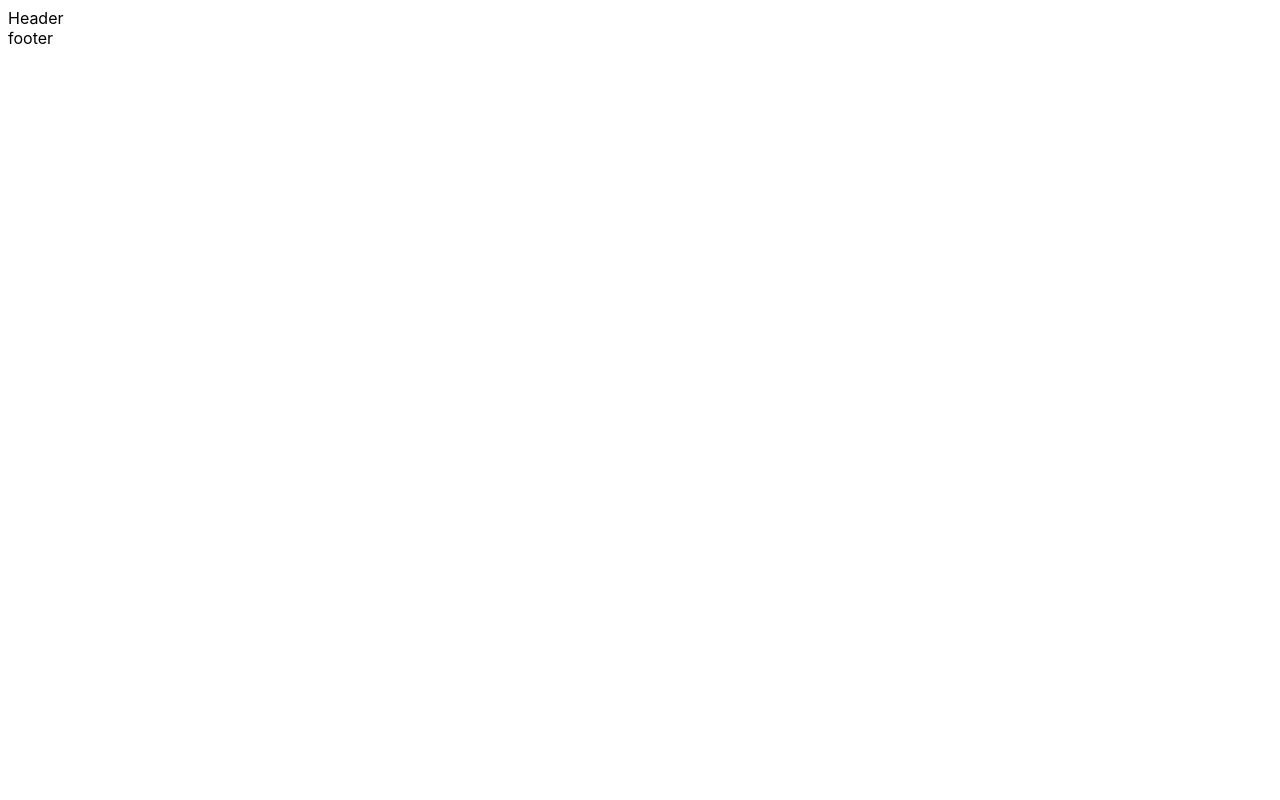
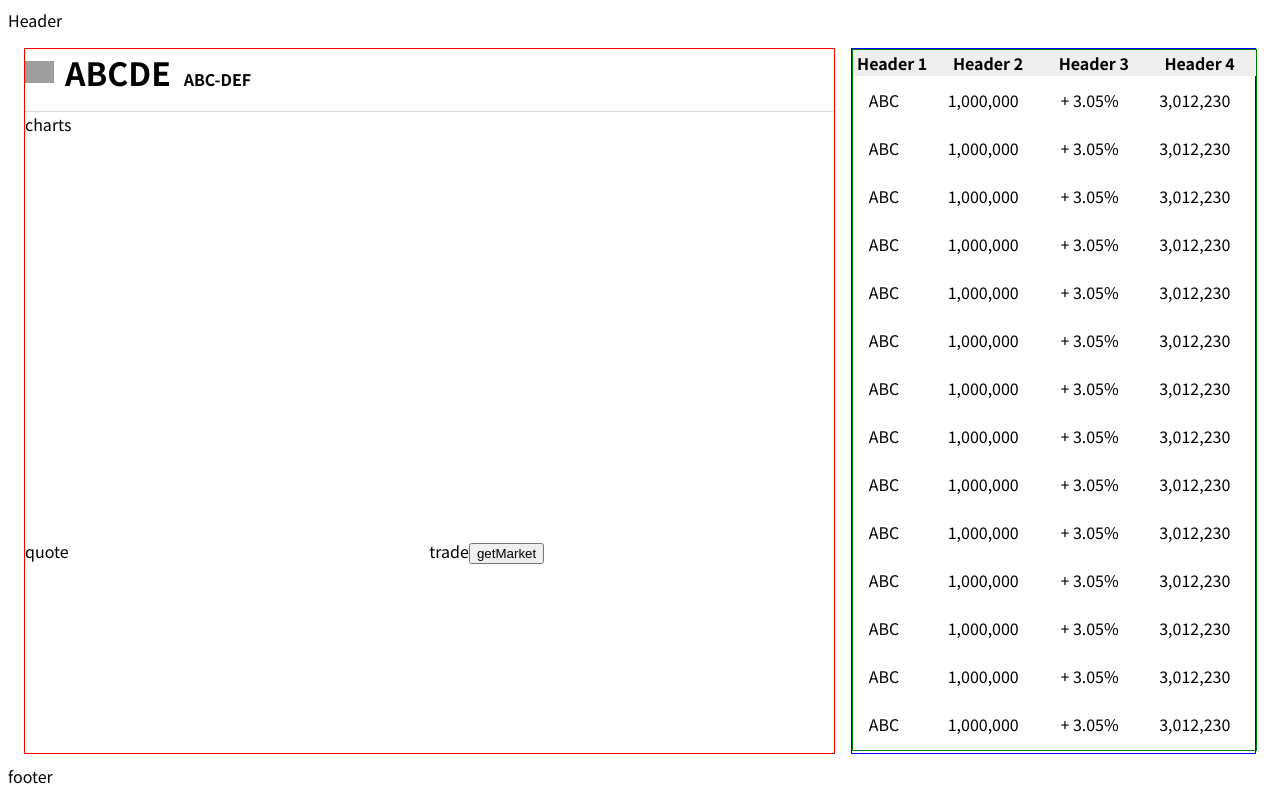
Before and after one commit to JoonSukCho/js-bit, a React (Create React App) app: page / in a window 1280 px wide. Built offline with nearby package versions, Linux system fonts and the light colour scheme; no server answers; grey boxes are pictures that could not be loaded.

Commit message:
feat: 레이아웃 구성

```diff
--- a/public/index.html
+++ b/public/index.html
@@ -15,6 +15,10 @@
       user's mobile device or desktop. See https://developers.google.com/web/fundamentals/web-app-manifest/
     -->
     <link rel="manifest" href="%PUBLIC_URL%/manifest.json" />
+    <link rel="preconnect" href="https://fonts.googleapis.com">
+    <link rel="preconnect" href="https://fonts.gstatic.com" crossorigin>
+    <link href="https://fonts.googleapis.com/css2?family=Noto+Sans+KR:wght@300;400;500;700&display=swap" rel="stylesheet">
+
     <!--
       Notice the use of %PUBLIC_URL% in the tags above.
       It will be replaced with the URL of the `public` folder during the build.
--- /dev/null
+++ b/src/components/CoinCharts.tsx
@@ -0,0 +1,7 @@
+import React from 'react';
+
+const CoinCharts = () => {
+  return <div>charts</div>;
+};
+
+export default CoinCharts;
--- /dev/null
+++ b/src/components/CoinQuote.tsx
@@ -0,0 +1,7 @@
+import React from 'react';
+
+const CoinQuote = () => {
+  return <div>quote</div>;
+};
+
+export default CoinQuote;
--- /dev/null
+++ b/src/components/CoinSummary.tsx
@@ -0,0 +1,34 @@
+import React from 'react';
+import styled from 'styled-components';
+
+const CoinSummary = () => {
+  return (
+    <Container>
+      <CoinName>
+        ABCDE<CoinCode>ABC-DEF</CoinCode>
+      </CoinName>
+    </Container>
+  );
+};
+
+const Container = styled.div`
+  padding-bottom: 1rem;
+  border-bottom: 1px solid #d9d9d9;
+`;
+
+const CoinName = styled.h3`
+  background-image: url('https://static.upbit.com/logos/KNC.png');
+  margin: 0;
+  font-size: 2rem;
+  padding-left: 2.5rem;
+  background-size: 1.8rem;
+  background-repeat: no-repeat;
+  background-position: 0;
+`;
+
+const CoinCode = styled.span`
+  font-size: 1rem;
+  margin-left: 0.8rem;
+`;
+
+export default CoinSummary;
--- /dev/null
+++ b/src/components/CoinTable.tsx
@@ -0,0 +1,97 @@
+import React from 'react';
+import { useState } from 'react';
+import styled from 'styled-components';
+
+const CoinRow = styled.tr`
+  cursor: pointer;
+  &:hover {
+    background-color: rgba(167, 182, 255, 0.2);
+  }
+`;
+
+const CoinCell = styled.td`
+  padding: 0.75rem 1rem;
+`;
+
+const Contents = () => {
+  return (
+    <CoinRow
+      onClick={() => {
+        console.log('click');
+      }}
+    >
+      <CoinCell>ABC</CoinCell>
+      <CoinCell>1,000,000</CoinCell>
+      <CoinCell>+ 3.05%</CoinCell>
+      <CoinCell>3,012,230</CoinCell>
+    </CoinRow>
+  );
+};
+
+const CoinTable = () => {
+  return (
+    <Container>
+      <Table>
+        <thead>
+          <tr>
+            <THeadth>Header 1</THeadth>
+            <THeadth>Header 2</THeadth>
+            <THeadth>Header 3</THeadth>
+            <THeadth>Header 4</THeadth>
+          </tr>
+        </thead>
+        <tbody>
+          {new Array(50).fill(0).map((_, idx) => (
+            <Contents key={String(idx)} />
+          ))}
+        </tbody>
+      </Table>
+    </Container>
+  );
+};
+
+const Container = styled.div`
+  width: 100%;
+  height: 100%;
+  max-height: calc(100vh - 100px);
+  overflow: auto;
+  border: 1px solid green;
+
+  @media (max-width: 768px) {
+    max-height: calc(100vh - 600px);
+  }
+
+  &::-webkit-scrollbar {
+    width: 5px;
+    height: 5px;
+  }
+  &::-webkit-scrollbar-track {
+    background-color: transparent;
+  }
+  &::-webkit-scrollbar-track-piece {
+    background-color: transparent;
+  }
+  &::-webkit-scrollbar-thumb {
+    border-radius: 8px;
+    background-color: #d9d9d9;
+  }
+  &::-webkit-scrollbar-button:start {
+    background-color: transparent;
+  }
+  &::-webkit-scrollbar-button:end {
+    background-color: transparent;
+  }
+`;
+
+const Table = styled.table`
+  width: 100%;
+  border-collapse: collapse;
+`;
+
+const THeadth = styled.th`
+  background-color: #eeeeee;
+  position: sticky;
+  top: 0px;
+`;
+
+export default CoinTable;
--- /dev/null
+++ b/src/components/CoinTrade.tsx
@@ -0,0 +1,27 @@
+import React from 'react';
+import { useSelector, useDispatch } from 'react-redux';
+import { RootState } from 'modules';
+import { getMarketList } from 'modules/market/actions';
+
+const CoinTrade = () => {
+  const { marketList } = useSelector((state: RootState) => state.market);
+  console.log(marketList);
+  const dispatch = useDispatch();
+
+  const requestMarketList = () => {
+    dispatch(getMarketList());
+  };
+
+  // const onIncrease = () => {
+  //   dispatch(changeNumberRequest());
+  // };
+
+  return (
+    <div>
+      trade
+      <button onClick={requestMarketList}>getMarket</button>
+    </div>
+  );
+};
+
+export default CoinTrade;
--- a/src/layout/Home.tsx
+++ b/src/layout/Home.tsx
@@ -1,8 +1,96 @@
-import React from 'react';
-import Coin from 'components/Coin';
+import React, { useEffect, useState } from 'react';
+import styled from 'styled-components';
+import axios from 'axios';
+
+import CoinTable from 'components/CoinTable';
+import CoinSummary from 'components/CoinSummary';
+import CoinCharts from 'components/CoinCharts';
+import CoinQuote from 'components/CoinQuote';
+import CoinTrade from 'components/CoinTrade';
 
 const Home = () => {
-  return <div></div>;
+  const [code, setCode] = useState('');
+
+  useEffect(() => {
+    axios.get('https://api.upbit.com/v1/market/all').then((res) => {
+      const data = res.data;
+
+      const ws = new WebSocket('wss://api.upbit.com/websocket/v1');
+      const marketList = data
+        .filter((list) => list.market.includes('KRW-'))
+        .map((list) => list.market);
+
+      const krMarketList = data.filter((list) => list.market.includes('KRW-'));
+
+      ws.onopen = () => {
+        ws.send(
+          `[{"ticket":"test"},{"type":"ticker","codes": ${JSON.stringify(
+            marketList,
+          )}}]`,
+        );
+      };
+
+      ws.onmessage = async (e) => {
+        const { data } = e;
+        const text = await new Response(data).text();
+        const parsedData = JSON.parse(text);
+        // setCode(parsedData.code);
+      };
+
+      ws.onerror = (e) => {
+        console.log(e);
+      };
+    });
+  }, []);
+
+  return (
+    <Container>
+      <CoinDetailSection>
+        <CoinSummary />
+        <CoinCharts />
+        <CoinOrder>
+          <CoinQuote />
+          <CoinTrade />
+        </CoinOrder>
+      </CoinDetailSection>
+      <CoinListSection>
+        <CoinTable />
+      </CoinListSection>
+    </Container>
+  );
 };
 
+const Container = styled.div`
+  height: calc(100vh - 100px);
+  padding: 16px;
+
+  display: grid;
+  grid-gap: 16px;
+  grid-template-columns: 2fr 1fr;
+
+  @media (max-width: 768px) {
+    display: flex;
+    flex-direction: column;
+  }
+`;
+
+const CoinDetailSection = styled.div`
+  height: 100%;
+  border: 1px solid red;
+
+  display: grid;
+  grid-template-rows: auto 2fr 1fr;
+`;
+
+const CoinOrder = styled.div`
+  display: grid;
+  grid-template-columns: 1fr 1fr;
+`;
+
+const CoinListSection = styled.div`
+  height: 100%;
+
+  border: 1px solid blue;
+`;
+
 export default Home;
```
Also changed, not shown: src/components/Coin.tsx (deleted, +0 -40 lines).
